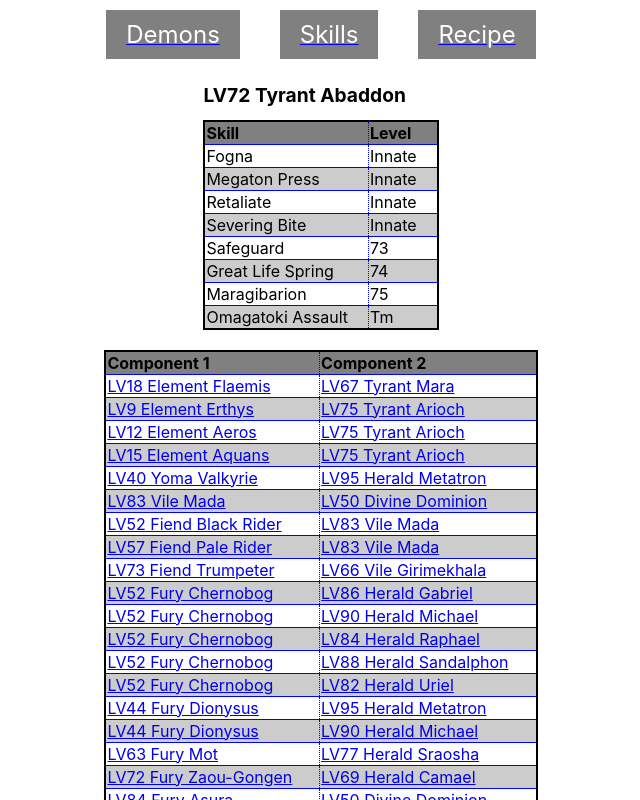
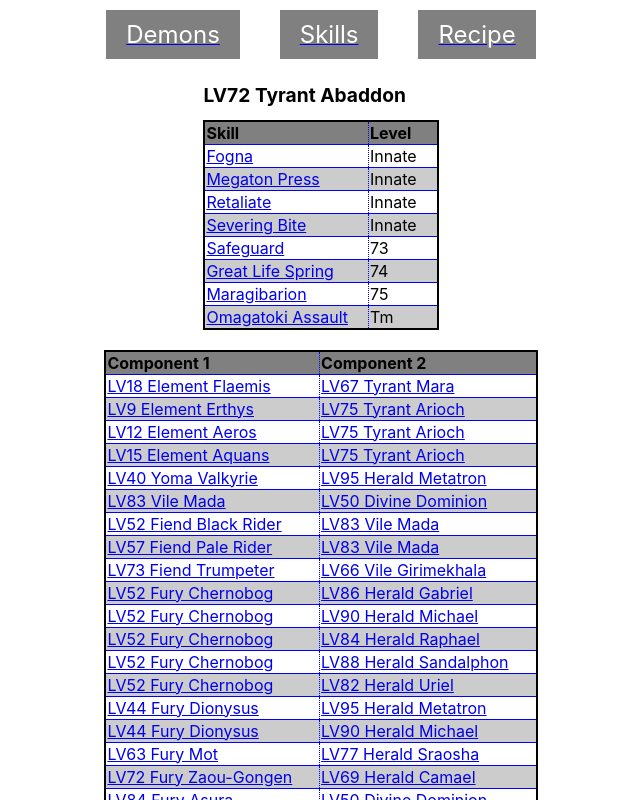
Before and after one commit to Achamoth/smt-calculator, a React (Create React App) app: page /smt-calculator/abaddon in a window 1280 px wide. Shown: the top 800 px of the page, without its empty margins (319-959 px from the left). Built offline with nearby package versions, Linux system fonts and the light colour scheme.

Commit message:
Link from demon page to skills

```diff
--- a/src/DemonFusions.js
+++ b/src/DemonFusions.js
@@ -30,7 +30,11 @@ export function DemonFusions(props) {
                     .map((s) => {
                       return (
                         <tr className="demonSkillRow" key={s.name}>
-                          <td className="demonSkillCell">{s.name}</td>
+                          <td className="demonSkillCell">
+                            <Link to={`/skills/${s.name.toLowerCase().replace(" ", "_")}`}>
+                              {s.name}
+                            </Link>
+                          </td>
                           <td className="demonSkillCell">
                             {s.level === 0
                               ? "Innate"
```
